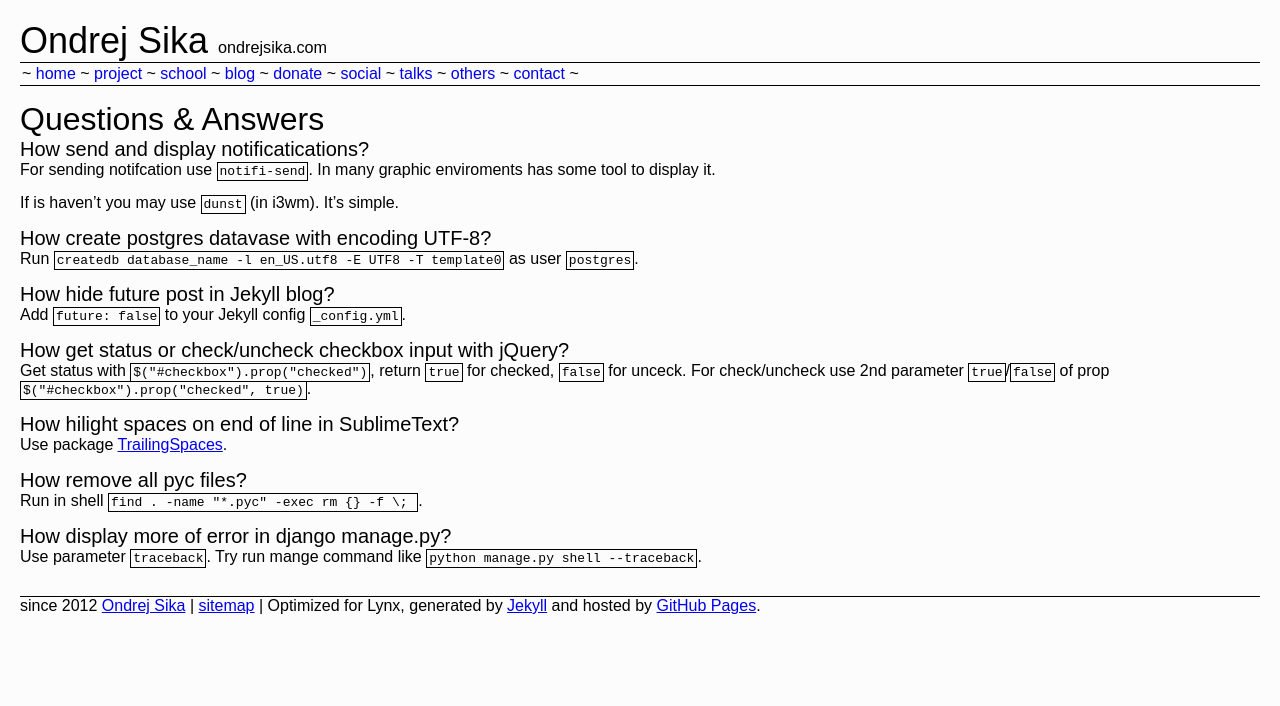
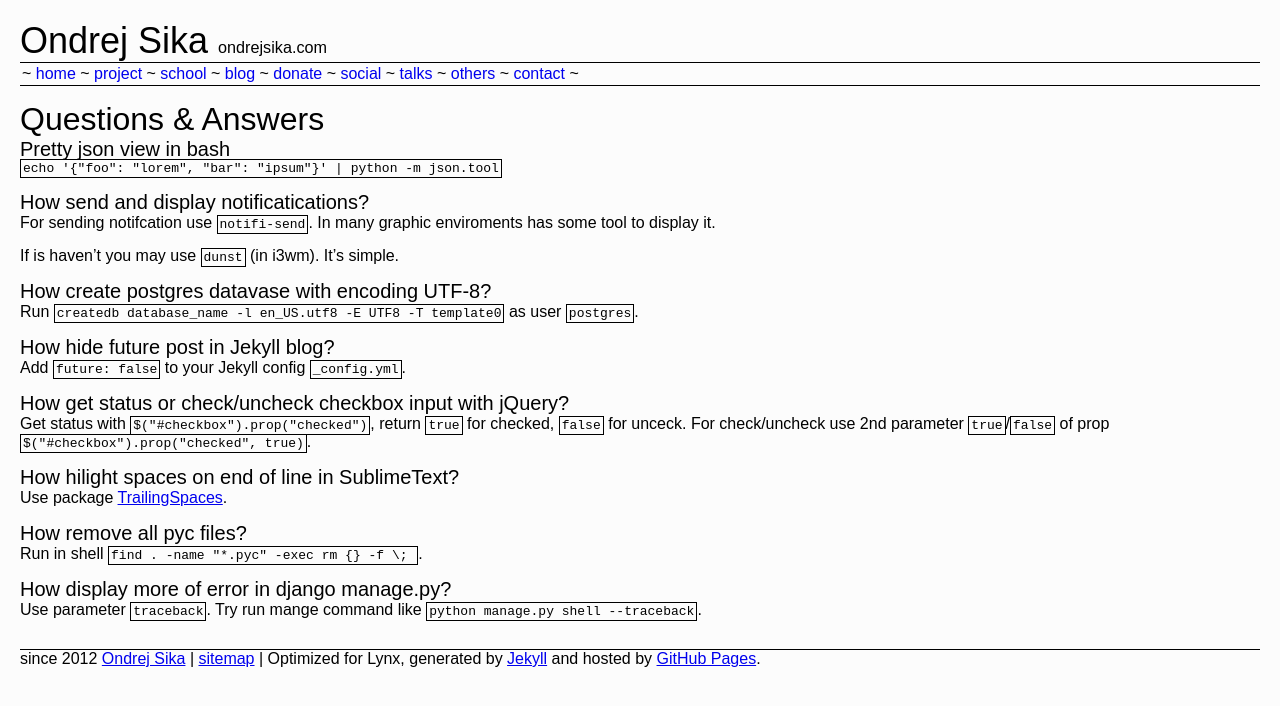
Before and after one commit to ondrejsika/ondrejsika.com, a Jekyll site: the page built from others/qa.md, in a window 1280 px wide. Shown: the top 706 px of the page. Built offline with Jekyll 4.4.1, drawn with Linux system fonts in a browser that asks for light colours; Markdown is read by kramdown in place of the engine named in the settings; comment, search, counter and statistics services are not loaded.

Commit message:
Add QA: pretty json view in bash

```diff
--- a/others/qa.md
+++ b/others/qa.md
@@ -4,6 +4,10 @@
 ---
 
 ## Questions & Answers
+
+##### Pretty json view in bash
+
+`echo '{"foo": "lorem", "bar": "ipsum"}' | python -m json.tool`
 
 ##### How send and display notificatications?
 
```
